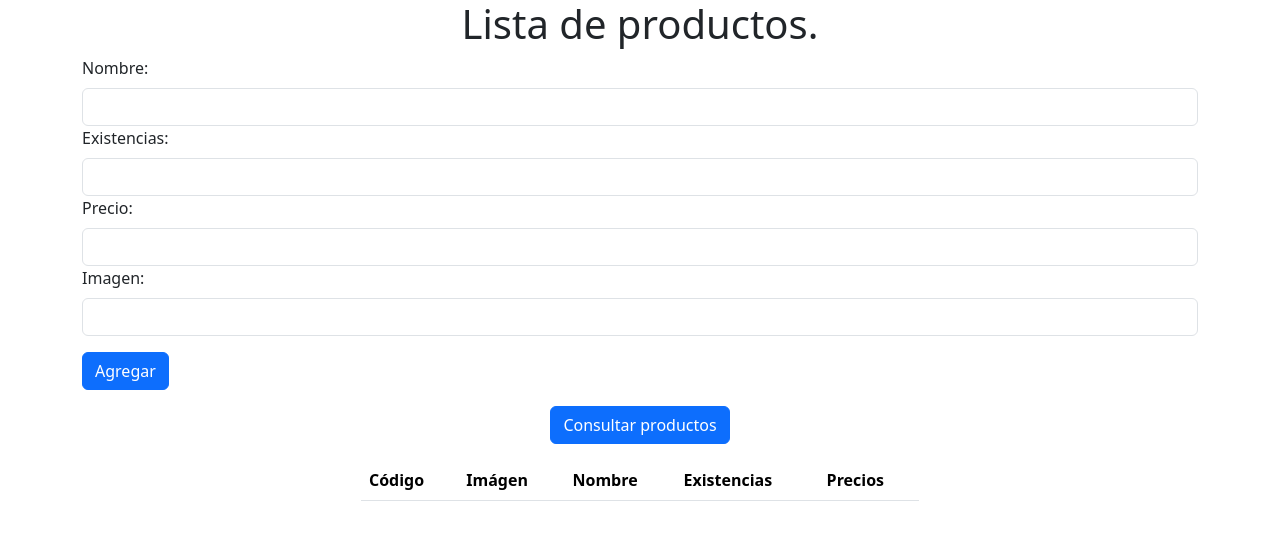
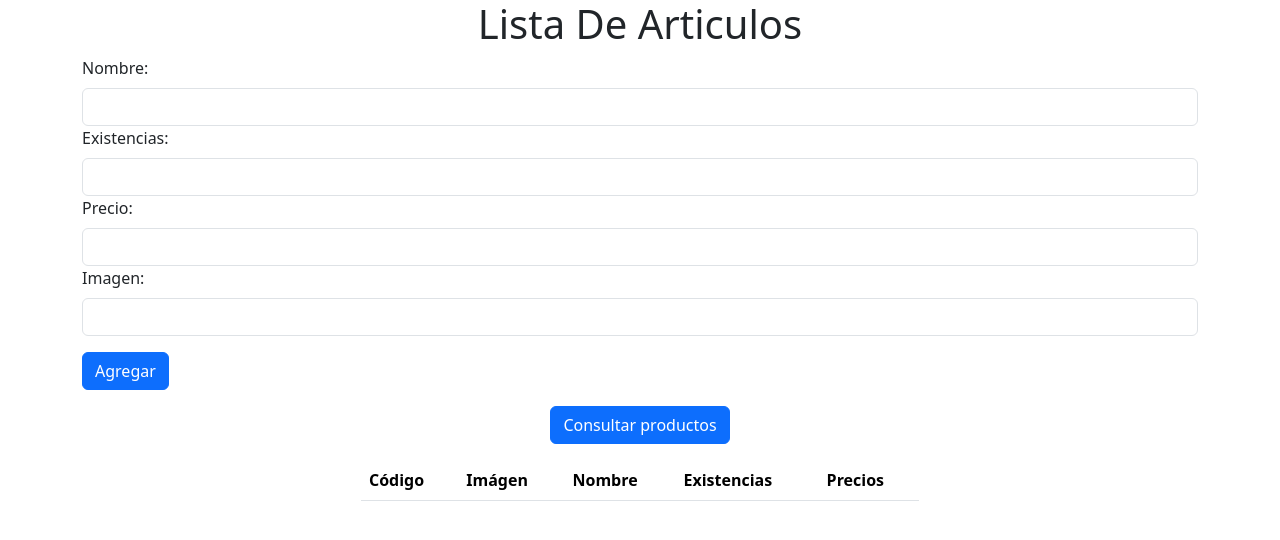
Before and after one commit to sebaguimad/Ejercicio-practico-Archivos-y-JSON, a website: page index.html in a window 1280 px wide. Drawn offline with nearby package versions, Linux system fonts and the light colour scheme.

Commit message:
proyecto terminado2

```diff
--- a/index.html
+++ b/index.html
@@ -17,7 +17,7 @@
     <title>Listado de productos</title>
 </head>
 <body>
-    <h1 class="text-center">Lista de productos.</h1>
+    <h1 class="text-center">Lista De Articulos</h1>
     <main class="container">
         <section id="addProducto">
             <form action="http://localhost:3000/productos" method="POST">
```
